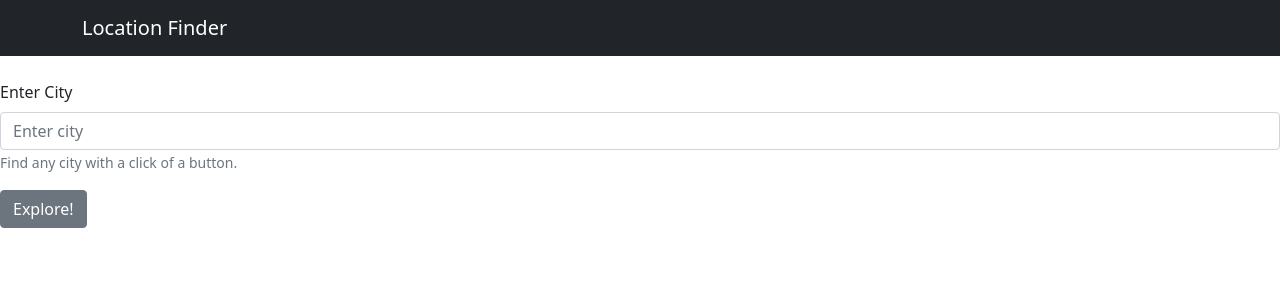
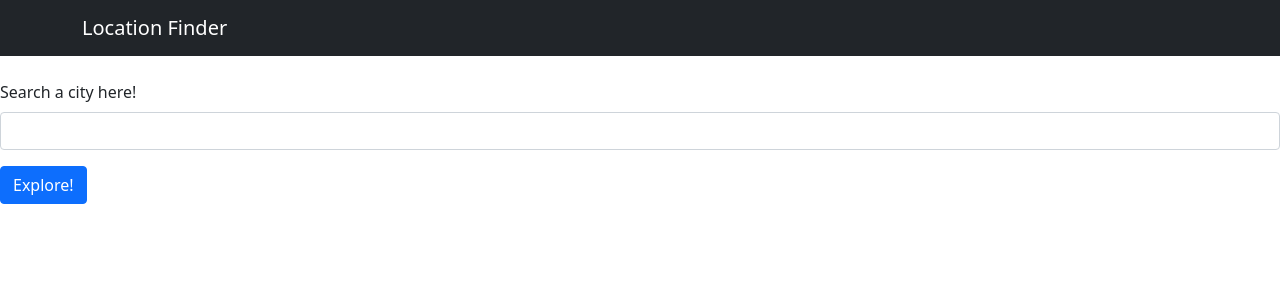
Before and after one commit to kevin-c-stone/city-explorer, a React (Create React App) app: page / in a window 1280 px wide. Shown: the top 300 px of the page. Built offline with nearby package versions, Linux system fonts and the light colour scheme.

Commit message:
finished lab06

```diff
--- a/src/App.js
+++ b/src/App.js
@@ -1,58 +1,47 @@
 import React, { Component } from "react";
 import axios from "axios";
 import Header from "./Header.js";
-import Map from "./Map.js";
-import Main from "./Main.js";
+import SearchForm from "./SearchForm.js";
+import CityCard from "./CityCard.js";
+import Alert from "react-bootstrap/Alert";
 
 export default class App extends Component {
   constructor(props) {
     super(props);
     this.state = {
-      cityValue: "",
-      mapValue: "",
+      error: false,
+      location: {},
     };
   }
 
-  handleClick = async (e) => {
+  getLocation = async (city) => {
+    const url = `https://us1.locationiq.com/v1/search.php?key=${process.env.REACT_APP_CITY_EXPLORER_KEY}&q=${city}&format=json`;
+
     try {
-      e.preventDefault();
-      await this.handleCoordinates();
-      this.handleMap();
-    } catch (error) {
+      let response = await axios.get(url);
+
+      console.log(response.data[0]);
+      this.setState({ location: response.data[0] }, this.getMapUrl);
+    } catch (e) {
+      console.error(e);
       this.setState({ error: true });
     }
   };
 
-  handleChange = (e) => {
-    e.preventDefault();
-    this.setState({ cityValue: e.target.value });
-    this.setState({ mapValue: e.target.value });
-  };
-
-  handleCoordinates = async () => {
-    const url = `https://us1.locationiq.com/v1/search.php?key=${process.env.REACT_APP_CITY_EXPLORER_KEY}&q=${this.state.cityValue}&format=json`;
-
-    let response = await axios.get(url);
-    this.setState({ location: response.data[0] });
-  };
-
-  handleMap = async () => {
-    const map = `https://maps.locationiq.com/v3/staticmap?key=${process.env.REACT_APP_CITY_EXPLORER_KEY}&center=${this.state.location.lat},${this.state.location.lon}&zoom=15`;
-
-    let response = await axios.get(map);
-    this.setState({ mapValue: response });
+  getMapUrl = () => {
+    let url = `https://maps.locationiq.com/v3/staticmap?key=${process.env.REACT_APP_CITY_EXPLORER_KEY}&center=${this.state.location.lat},${this.state.location.lon}&zoom=13`;
+    this.setState({
+      location: { ...this.state.location, map: url },
+    });
   };
 
   render() {
     return (
       <div>
         <Header />
-        <Main
-          handleClick={this.handleClick}
-          handleChange={this.handleChange}
-          cityValue={this.state.cityValue}
-        />
-        <Map mapValue={this.state.mapValue} />
+        <SearchForm getLocation={this.getLocation} />
+        {this.state.location.map && <CityCard location={this.state.location} />}
+        {this.state.error && <Alert variant="danger">Error!!!</Alert>}
       </div>
     );
   }
--- /dev/null
+++ b/src/CityCard.js
@@ -0,0 +1,19 @@
+import React, { Component } from "react";
+import Card from "react-bootstrap/Card";
+
+export default class CityCard extends Component {
+  render() {
+    return (
+      <div>
+        <Card style={{ width: "18rem" }}>
+          <Card.Img variant="top" src={this.props.location.map} />
+          <Card.Body>
+            <Card.Title>{this.props.location.display_name}</Card.Title>
+            <Card.Text>Lat: {this.props.location.lat}</Card.Text>
+            <Card.Text>Lon: {this.props.location.lon}</Card.Text>
+          </Card.Body>
+        </Card>
+      </div>
+    );
+  }
+}
--- a/src/Header.js
+++ b/src/Header.js
@@ -1,7 +1,6 @@
 import React, { Component } from "react";
 import Navbar from "react-bootstrap/Navbar";
 import Container from "react-bootstrap/Container";
-import Nav from "react-bootstrap/Nav";
 
 export default class Header extends Component {
   render() {
--- a/src/Main.js
+++ /dev/null
@@ -1,29 +0,0 @@
-import React, { Component } from "react";
-import Form from "react-bootstrap/Form";
-import Button from "react-bootstrap/Button";
-
-export default class Main extends Component {
-  render() {
-    return (
-      <div>
-        <Form onchange={this.props.handleChange} value={this.props.cityValue}>
-          <Form.Group className="mb-3">
-            <Form.Label>Enter City</Form.Label>
-            <Form.Control type="text" placeholder="Enter city" />
-            <Form.Text className="text-muted">
-              Find any city with a click of a button.
-            </Form.Text>
-          </Form.Group>
-          <Button
-            onClick={this.props.handleClick}
-            variant="secondary"
-            type="click"
-          >
-            Explore!
-          </Button>
-        </Form>
-        {this.props.location && <h1>{this.props.location.display_name}</h1>}
-      </div>
-    );
-  }
-}
--- a/src/Map.js
+++ /dev/null
@@ -1,13 +0,0 @@
-import React, { Component } from "react";
-
-export default class Map extends Component {
-  render() {
-    return (
-      <div>
-        {this.props.mapValue && (
-          <img id="map" src={this.props.mapValue.url} alt="Map"></img>
-        )}
-      </div>
-    );
-  }
-}
--- /dev/null
+++ b/src/SearchForm.js
@@ -0,0 +1,41 @@
+import React, { Component } from "react";
+import Form from "react-bootstrap/Form";
+import Button from "react-bootstrap/Button";
+
+export default class SearchForm extends Component {
+  constructor(props) {
+    super(props);
+    this.state = {
+      cityName: "",
+    };
+  }
+
+  handleChange = (e) => {
+    this.setState({ cityName: e.target.value });
+  };
+
+  handleClick = () => {
+    this.props.getLocation(this.state.cityName);
+  };
+
+  render() {
+    return (
+      <div>
+        <Form>
+          <Form.Group className="mb-3" controlId="city">
+            <Form.Label>Search a city here!</Form.Label>
+            <Form.Control
+              onChange={this.handleChange}
+              type="text"
+              value={this.state.cityName}
+            />
+          </Form.Group>
+
+          <Button onClick={this.handleClick} variant="primary">
+            Explore!
+          </Button>
+        </Form>
+      </div>
+    );
+  }
+}
```
